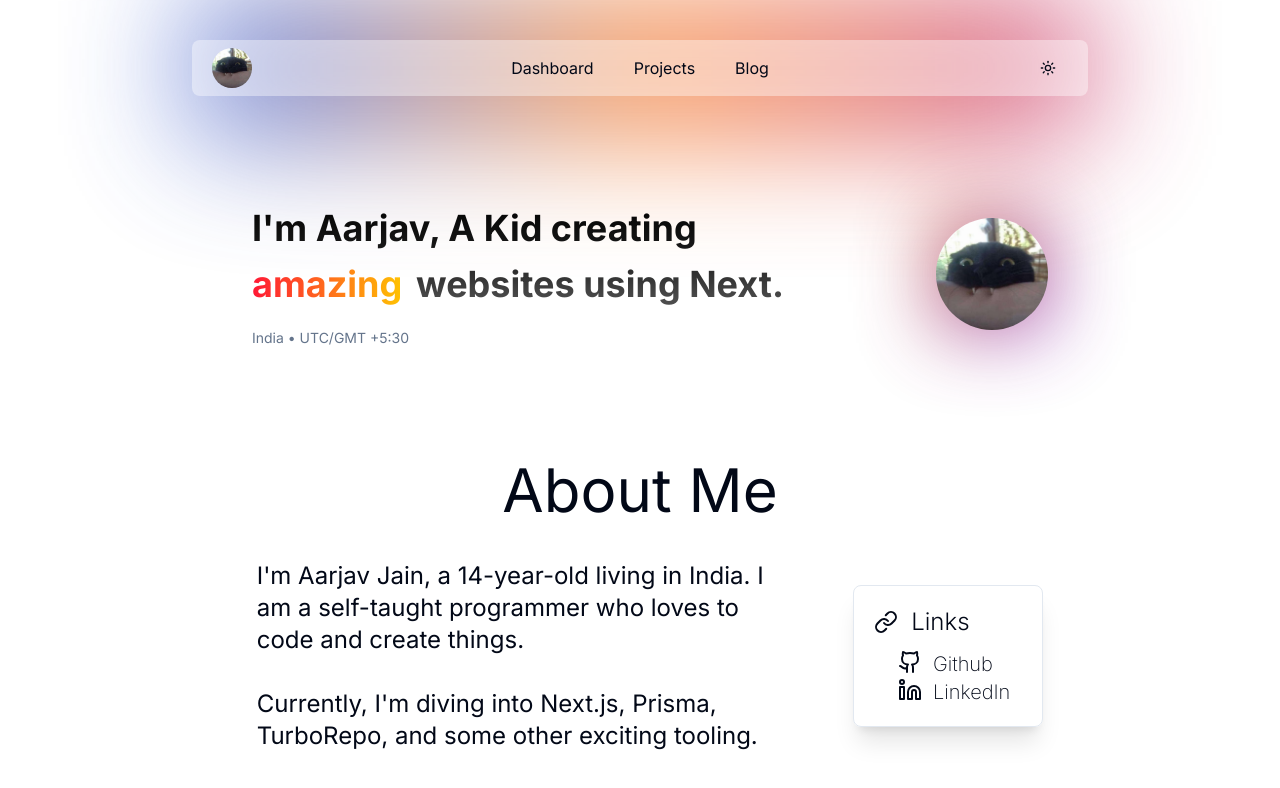
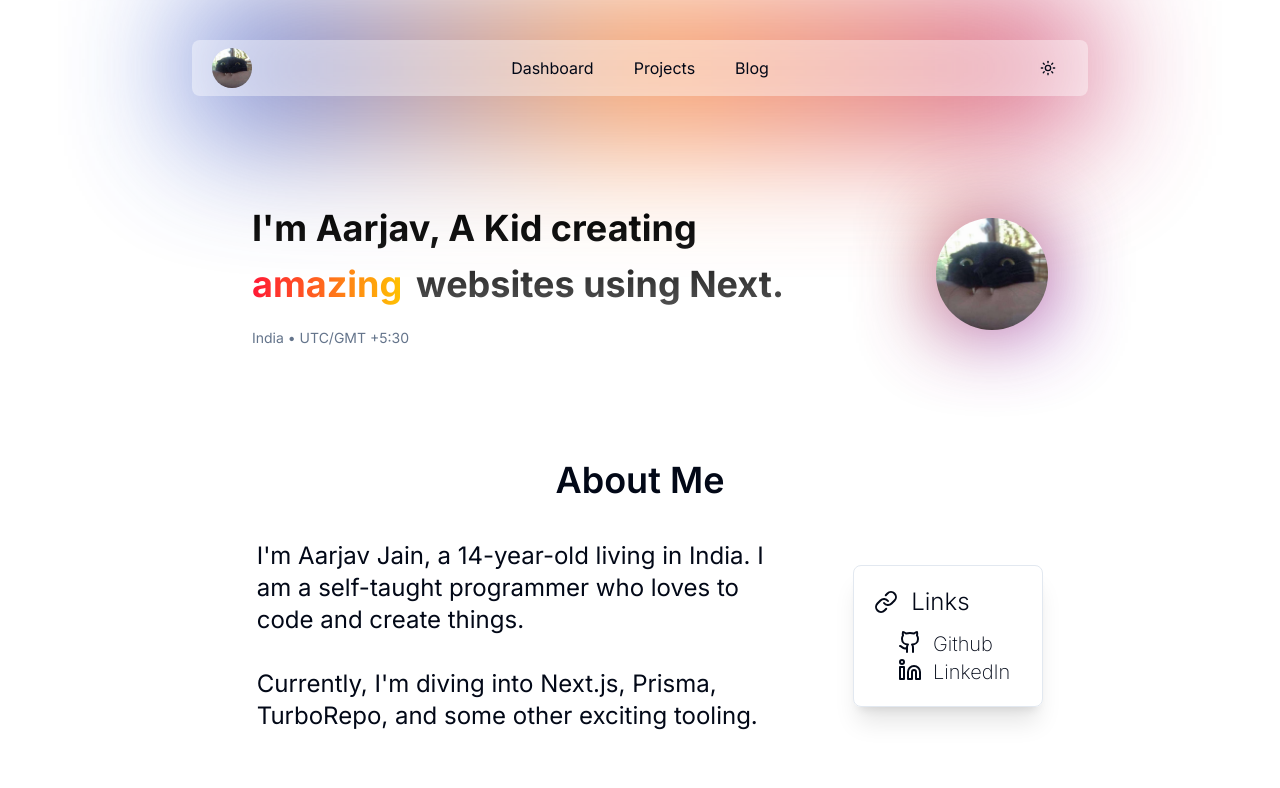
Before and after one commit to BeanieMen/portfolio, a Next.js app: page / in a window 1280 px wide. Shown: the top 788 px of the page. Built offline with nearby package versions, Linux system fonts and the light colour scheme.

Commit message:
yayayayayay

```diff
--- a/app/components/HomeComps/About.tsx
+++ b/app/components/HomeComps/About.tsx
@@ -11,7 +11,7 @@ const AboutMe = () => {
             transition={{ duration: 0.8 }}
             className="about-me-container"
         >
-            <div className="flex text-6xl justify-center mt-28">About Me</div>
+            <div className="flex text-4xl font-semibold justify-center mt-28">About Me</div>
 
             <div className='flex flex-col gap-[5vw] justify-center items-center md:flex-row mt-10'>
                 <span className="mx-5 text-lg md:text-2xl max-w-lg justify-center ">
```
